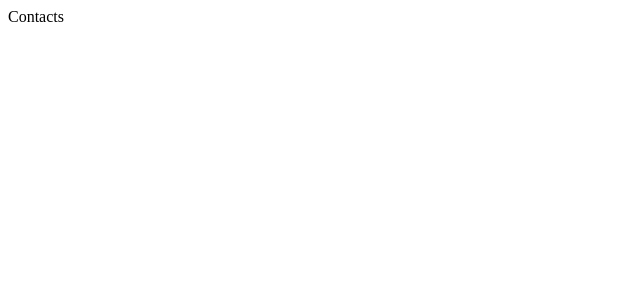
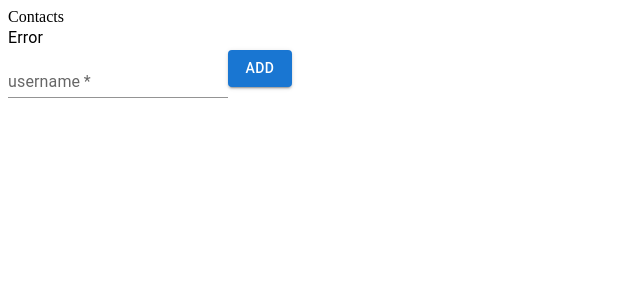
Before and after one commit to madishak/reactForm, a React app: page /contacts in a window 1280 px wide. Shown: the top 300 px of the page, without its empty margins (0-640 px from the left). Built offline with nearby package versions, Linux system fonts and the light colour scheme.

Commit message:
Stated to do contacts container

```diff
--- a/src/containers/Contacts/index.tsx
+++ b/src/containers/Contacts/index.tsx
@@ -1,9 +1,37 @@
 import React from "react";
+import { TextField, Button, Typography } from "@mui/material";
 
 const Contacts = () => {
-    return (
-        <div>Contacts</div>
-    )
+
+
+    const handleChange = () => {
+
+    }
+
+
+    const handleAdd = () => {
+
+    }
+
+  return (
+    <div>
+      Contacts
+      <form>
+        <Typography>Error</Typography>
+        <TextField
+
+          label="username"
+          variant="standard"
+          required={true}
+          name="username"
+
+        />
+        <Button type="submit" variant="contained">
+          ADD
+        </Button>
+      </form>
+    </div>
+  );
 };
 
 export default Contacts;
```
